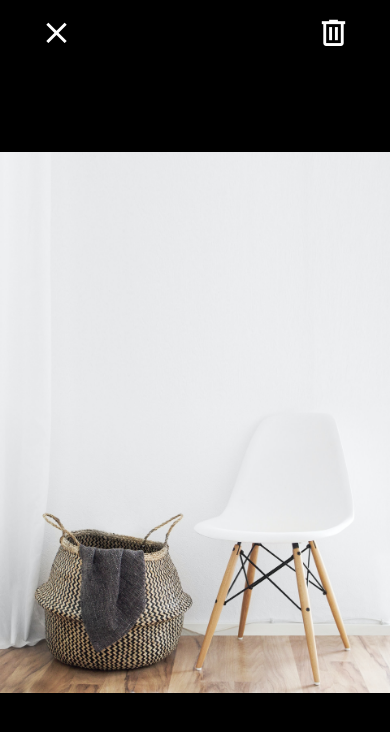
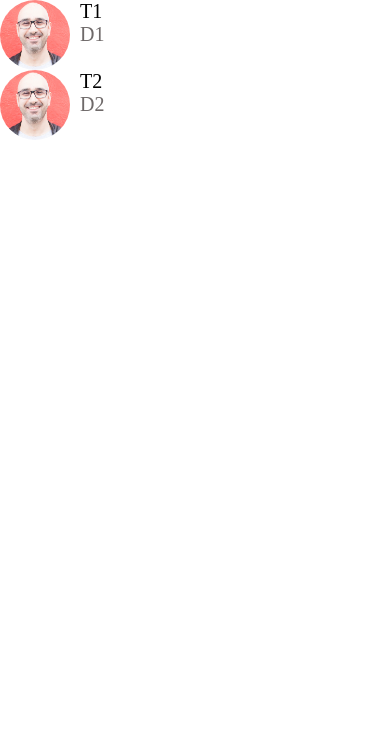
Before and after one commit to michaelsatterfield/uSell, a React Native app: screen / in a window 390 px wide. Shown: the top 732 px of the page. Built offline with nearby package versions, Linux system fonts and the light colour scheme.

Commit message:
message screen

```diff
--- a/App.js
+++ b/App.js
@@ -2,9 +2,10 @@ import React from "react";
 
 import ListingDetailsScreen from "./screens folder/ListingDetailsScreen";
 import ViewImageScreen from "./screens folder/ViewImageScreen";
+import MessageScreen from "./screens folder/MessageScreen";
 
 export default function App() {
-    return <ViewImageScreen/>
+    return <MessageScreen/>
 
 
 }
--- a/screens folder/MessageScreen.js
+++ b/screens folder/MessageScreen.js
@@ -1,7 +1,8 @@
 import React from 'react';
-import { FlatList } from 'react-native'
+import {FlatList, SafeAreaView} from 'react-native'
+import ListItem from "../components/ListItem"
 
-const messages =[
+const messages = [
     {
         id: 1,
         title: 'T1',
@@ -18,11 +19,20 @@ const messages =[
 
 const MessageScreen = () => {
     return (
-   <FlatList
-       data={messages}
-       keyExtractor={message => message.id.toString()}
-       renderItem={}/>
+        <SafeAreaView>
+            <FlatList
+                data={messages}
+                keyExtractor={message => message.id.toString()}
+                renderItem={({item}) =>
+                    <ListItem
+                        title={item.title}
+                        subtitle={item.description}
+                        image={item.image}
+                    />
+                }
 
+            />
+        </SafeAreaView>
     );
 };
 
```
